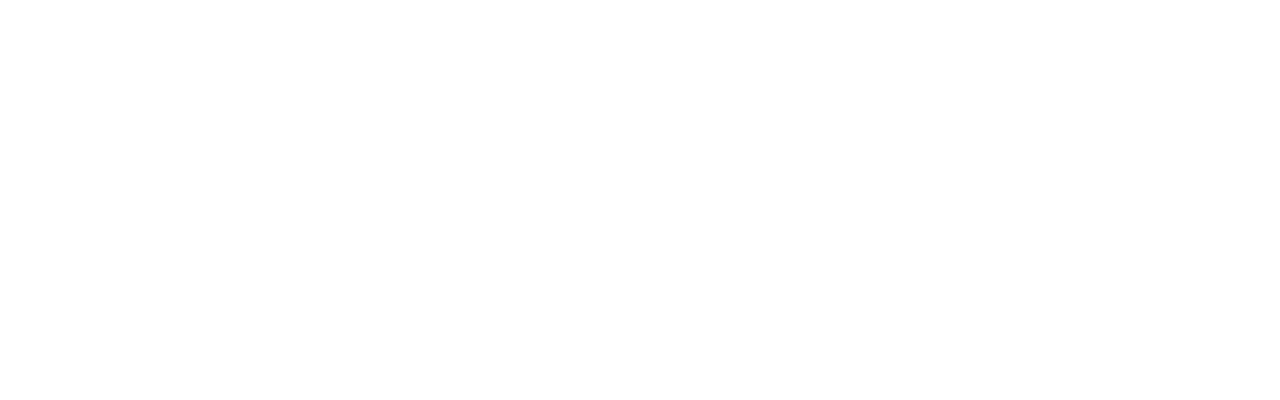
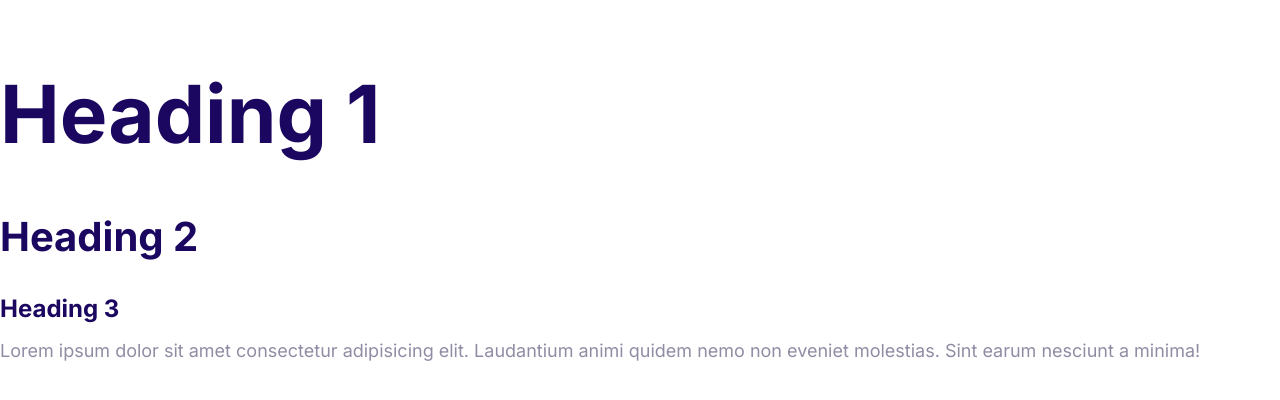
Before and after one commit to MomohJoel/Coding-along, a plain HTML site: page index.html in a window 1280 px wide. Drawn offline with Linux system fonts and the light colour scheme.

Commit message:
Define the styles for the font

```diff
--- a/css/styles.css
+++ b/css/styles.css
@@ -1,4 +1,5 @@
 html {
+    /* According to a browser font is 16px so 62.5%of 16px=10px*/
     font-size: 62.5%
 }
 
@@ -11,5 +12,49 @@ html {
 }
 
 body {
-    font-family: Impact, Haettenschweiler, 'Arial Narrow Bold', sans-serif;
+    font-family: Inter, Arial, Arial, Helvetica, sans-serif;
+    font-size: 2.4rem;
+    line-height: 1.5;
+    color: var(--color-body);
 }
+
+h1,
+h2,
+h3 {
+    color: var(--color-heading);
+    margin-bottom: 1rem;
+}
+
+h1 {
+    font-size: 7rem;
+}
+
+h2 {
+    font-size: 4rem;
+}
+
+h3 {
+    font-size: 3rem;
+}
+
+p {
+    margin-top: 0;
+}
+
+@media screen and (min-width: 1024px) {
+    body {
+        font-size: 1.8rem;
+    }
+
+    h1 {
+        font-size: 8rem;
+    }
+
+    h2 {
+        font-size: 4rem;
+    }
+
+    h3 {
+        font-size: 2.4rem;
+    }
+}
--- a/index.html
+++ b/index.html
@@ -4,6 +4,22 @@
     <meta charset="UTF-8" />
     <meta name="viewport" content="width=, initial-scale=1.0" />
     <title>Document</title>
+    <link rel="preconnect" href="https://fonts.googleapis.com" />
+    <link rel="preconnect" href="https://fonts.gstatic.com" crossorigin />
+    <link
+      href="https://fonts.googleapis.com/css2?family=Inter:wght@100..900&display=swap"
+      rel="stylesheet"
+    />
+    <link rel="stylesheet" href="css/normalize.css" />
+    <link rel="stylesheet" href="css/styles.css" />
   </head>
-  <body></body>
+  <body>
+    <h1>Heading 1</h1>
+    <h2>Heading 2</h2>
+    <h3>Heading 3</h3>
+    <p>
+      Lorem ipsum dolor sit amet consectetur adipisicing elit. Laudantium animi
+      quidem nemo non eveniet molestias. Sint earum nesciunt a minima!
+    </p>
+  </body>
 </html>
```
